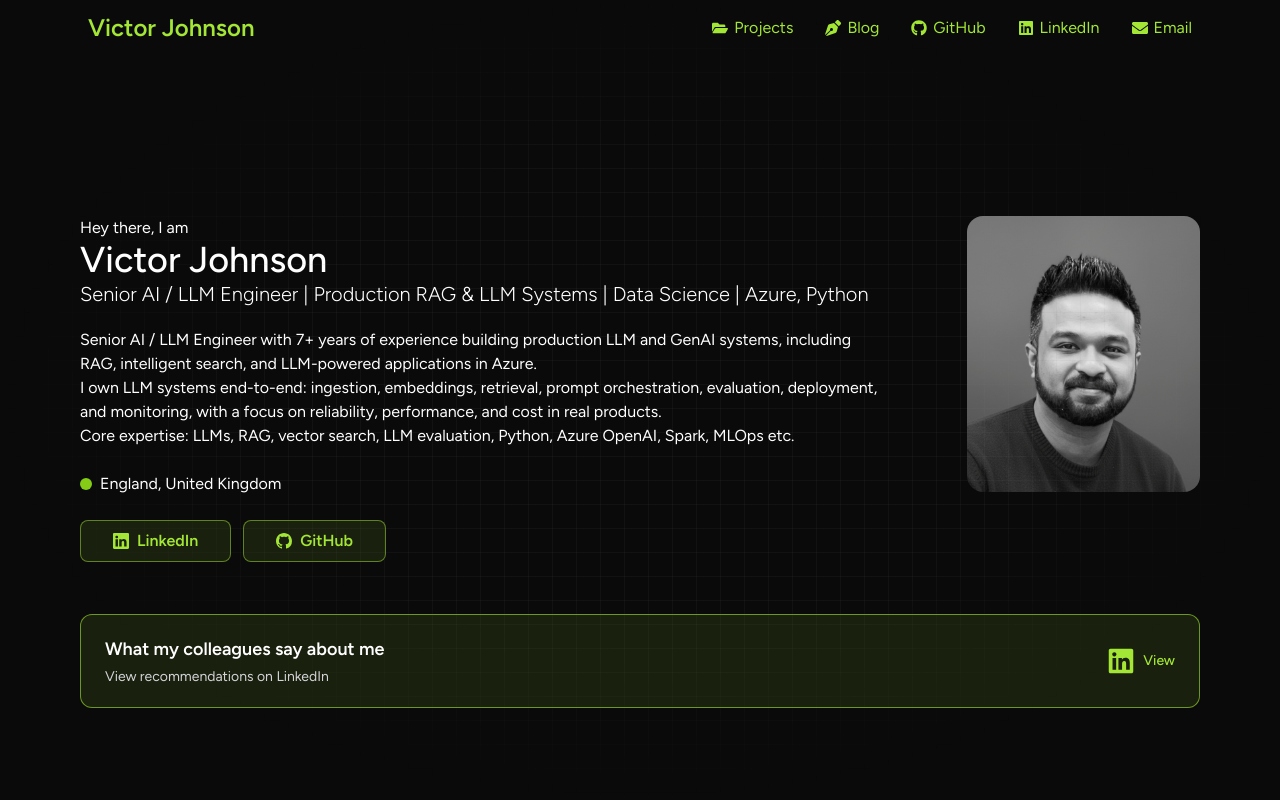
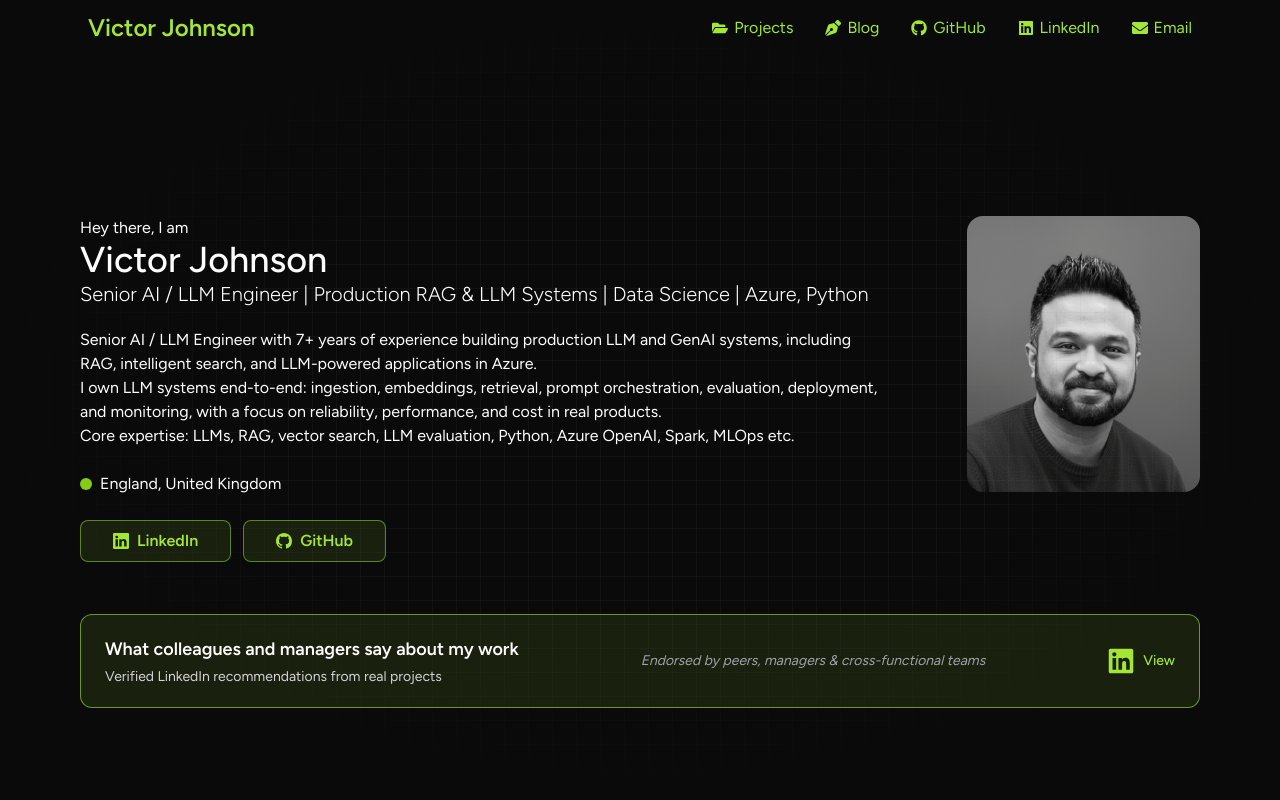
Before and after one commit to victorjohnsonk/victorjohnson.github.io, a Next.js app: page / in a window 1280 px wide. Shown: the top 800 px of the page. Built offline with nearby package versions, Linux system fonts and the light colour scheme.

Commit message:
Update LinkedInRecommendations.jsx

```diff
--- a/src/components/LinkedInRecommendations.jsx
+++ b/src/components/LinkedInRecommendations.jsx
@@ -15,28 +15,37 @@ export default function LinkedInRecommendations() {
         whileInView={{ opacity: 1, y: 0 }}
         transition={{ duration: 0.5 }}
         className="
-          flex items-center justify-between gap-4
+          flex flex-col gap-4
           rounded-xl
           border border-lime-400/60
           bg-lime-400/10
           px-6 py-5
           shadow-sm
+
+          sm:flex-row
+          sm:items-center
+          sm:justify-between
         "
       >
-        {/* Left content */}
+        {/* Left */}
         <div>
           <h3 className="text-lg font-semibold text-white">
-            What my colleagues say about me
+            What colleagues and managers say about my work
           </h3>
           <p className="mt-1 text-sm text-zinc-300">
-            View recommendations on LinkedIn
+            Verified LinkedIn recommendations from real projects
           </p>
         </div>
 
-        {/* Right icon */}
-        <div className="flex items-center gap-2 text-lime-400">
+        {/* Center – desktop trust cue */}
+        <div className="hidden md:block text-sm text-zinc-400 italic text-center px-6">
+          Endorsed by peers, managers & cross-functional teams
+        </div>
+
+        {/* Right */}
+        <div className="flex items-center gap-2 text-lime-400 flex-shrink-0">
           <FaLinkedin className="h-7 w-7" />
-          <span className="text-sm font-medium hidden sm:inline">
+          <span className="text-sm font-medium">
             View
           </span>
         </div>
```
